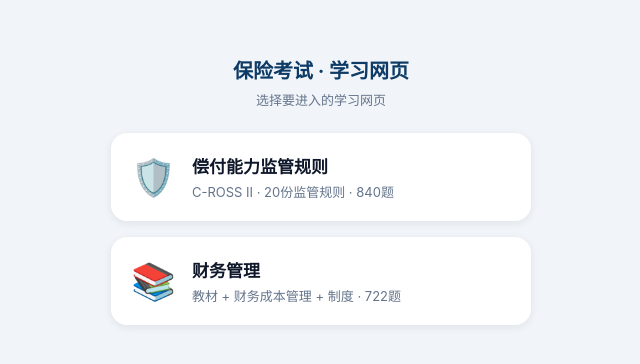
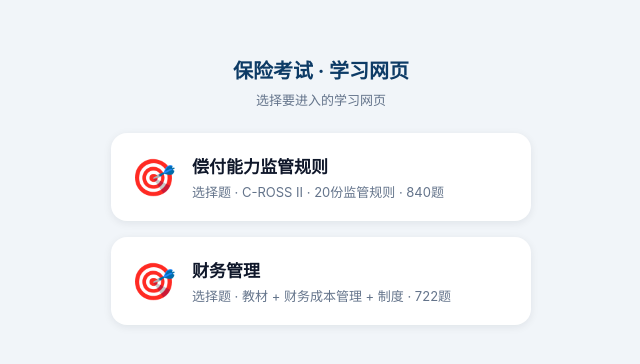
Before and after one commit to Wooz08/study-webpages, a plain HTML site: page index.html in a window 1280 px wide. Shown: the part 202-566 px from the top of the page, without its empty margins (319-959 px from the left). Drawn offline with Linux system fonts and the light colour scheme.

Commit message:
Unify icons: choice-question pages use target icon

```diff
--- a/index.html
+++ b/index.html
@@ -24,17 +24,17 @@
     <h1>保险考试 · 学习网页</h1>
     <p class="sub">选择要进入的学习网页</p>
     <a class="card" href="solvency/">
-      <span class="icon">🛡️</span>
+      <span class="icon">🎯</span>
       <span>
         <span class="t">偿付能力监管规则</span>
-        <div class="d">C-ROSS II · 20份监管规则 · 840题</div>
+        <div class="d">选择题 · C-ROSS II · 20份监管规则 · 840题</div>
       </span>
     </a>
     <a class="card" href="fm/">
-      <span class="icon">📚</span>
+      <span class="icon">🎯</span>
       <span>
         <span class="t">财务管理</span>
-        <div class="d">教材 + 财务成本管理 + 制度 · 722题</div>
+        <div class="d">选择题 · 教材 + 财务成本管理 + 制度 · 722题</div>
       </span>
     </a>
   </div>
```
Also changed, not shown: fm/index.html (+1 -1 lines), solvency/index.html (+1 -1 lines).
